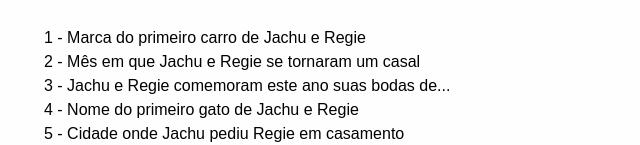
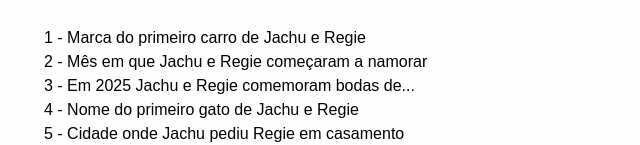
Before and after one commit to Jacintobm/nomedobebe, a plain HTML site: page index.html in a window 1280 px wide. Shown: the part 547-692 px from the top of the page, without its empty margins (296-936 px from the left). Drawn offline with Linux system fonts and the light colour scheme.

Commit message:
Update index.html

```diff
--- a/index.html
+++ b/index.html
@@ -95,10 +95,10 @@
     <div class="pistas-grid">
       <div class="pista-item">1 - Marca do primeiro carro de Jachu e Regie</div>
       <div class="pista-item">
-        2 - Mês em que Jachu e Regie se tornaram um casal
+        2 - Mês em que Jachu e Regie começaram a namorar
       </div>
       <div class="pista-item">
-        3 - Jachu e Regie comemoram este ano suas bodas de...
+        3 - Em 2025 Jachu e Regie comemoram bodas de...
       </div>
       <div class="pista-item">4 - Nome do primeiro gato de Jachu e Regie</div>
       <div class="pista-item">
```
